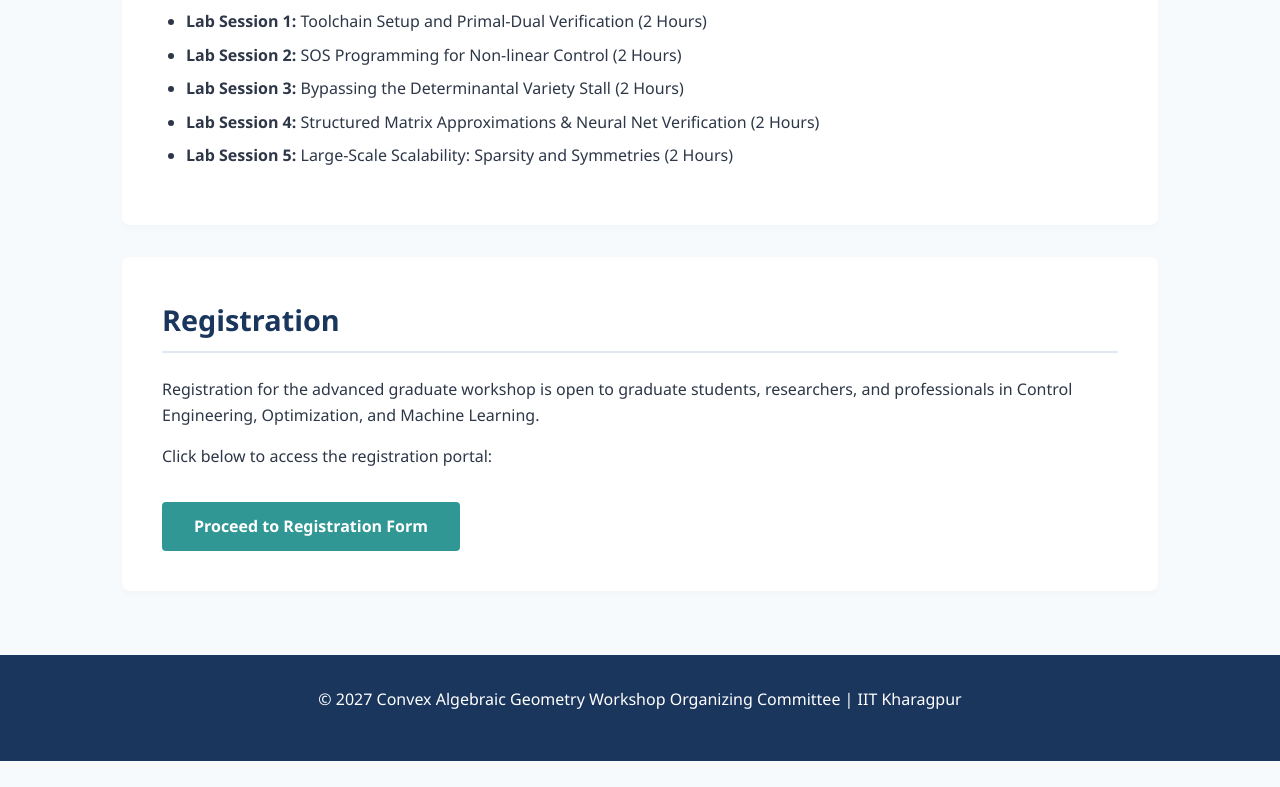
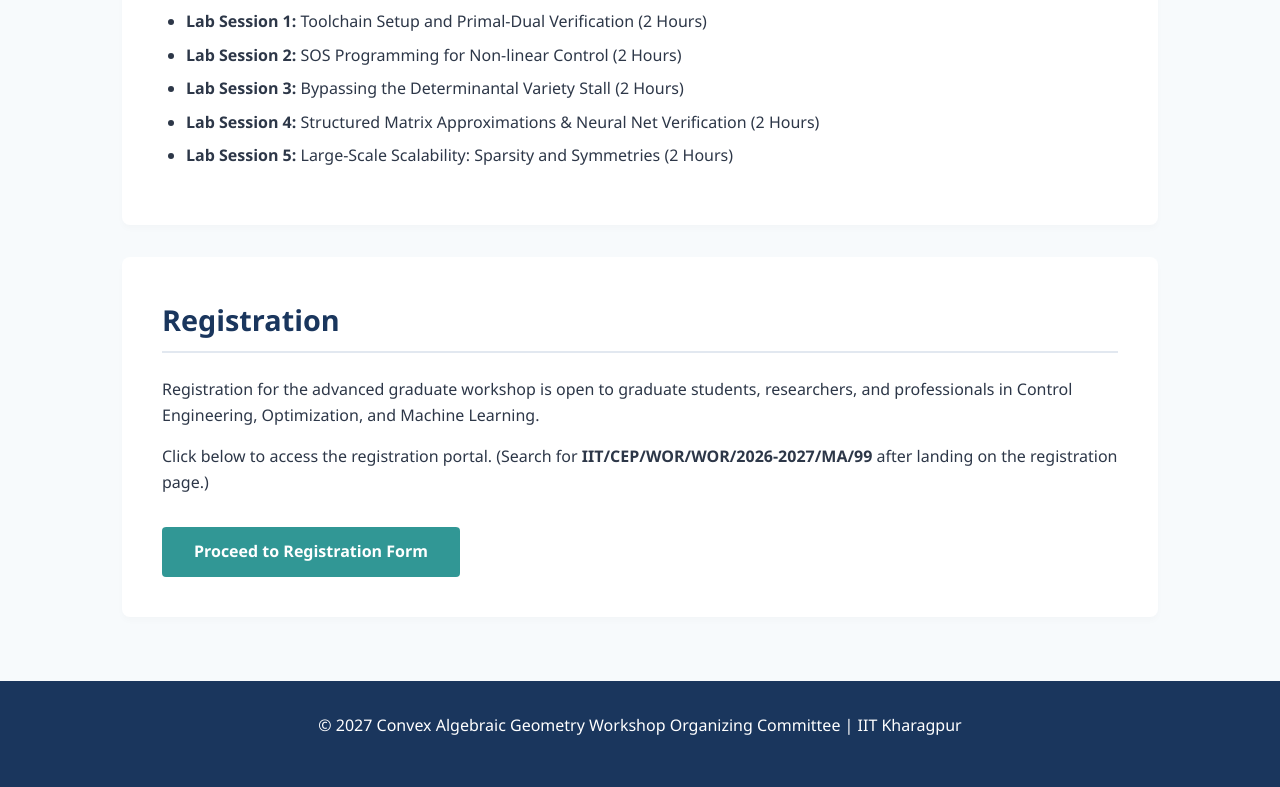
Before and after one commit to srkhare/srkhare.github.io, a plain HTML site: page Workshop.html in a window 1280 px wide. Shown: the part 3029-3816 px from the top of the page. Before the commit the page ends 3790 px from the top, so only its background shows below. Drawn offline with Linux system fonts and the light colour scheme.

Commit message:
Update Workshop.html

```diff
--- a/Workshop.html
+++ b/Workshop.html
@@ -314,7 +314,7 @@
         <section id="registration">
             <h2>Registration</h2>
             <p>Registration for the advanced graduate workshop is open to graduate students, researchers, and professionals in Control Engineering, Optimization, and Machine Learning.</p>
-            <p>Click below to access the registration portal:</p>
+            <p>Click below to access the registration portal. (Search for <strong> IIT/CEP/WOR/WOR/2026-2027/MA/99 </strong> after landing on the registration page.)</p>
             <a href="https://erp.iitkgp.ac.in/CEP/courses.htm" class="btn-primary" style="margin-top: 1rem;">Proceed to Registration Form</a>
         </section>
 
```
